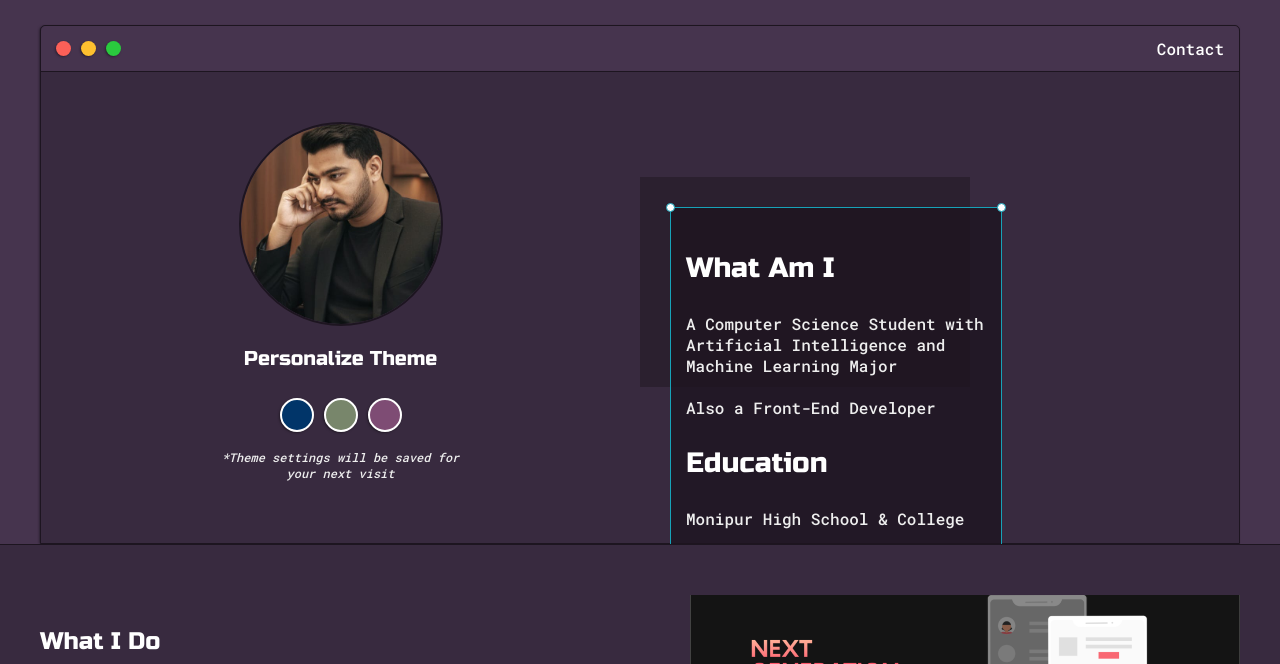
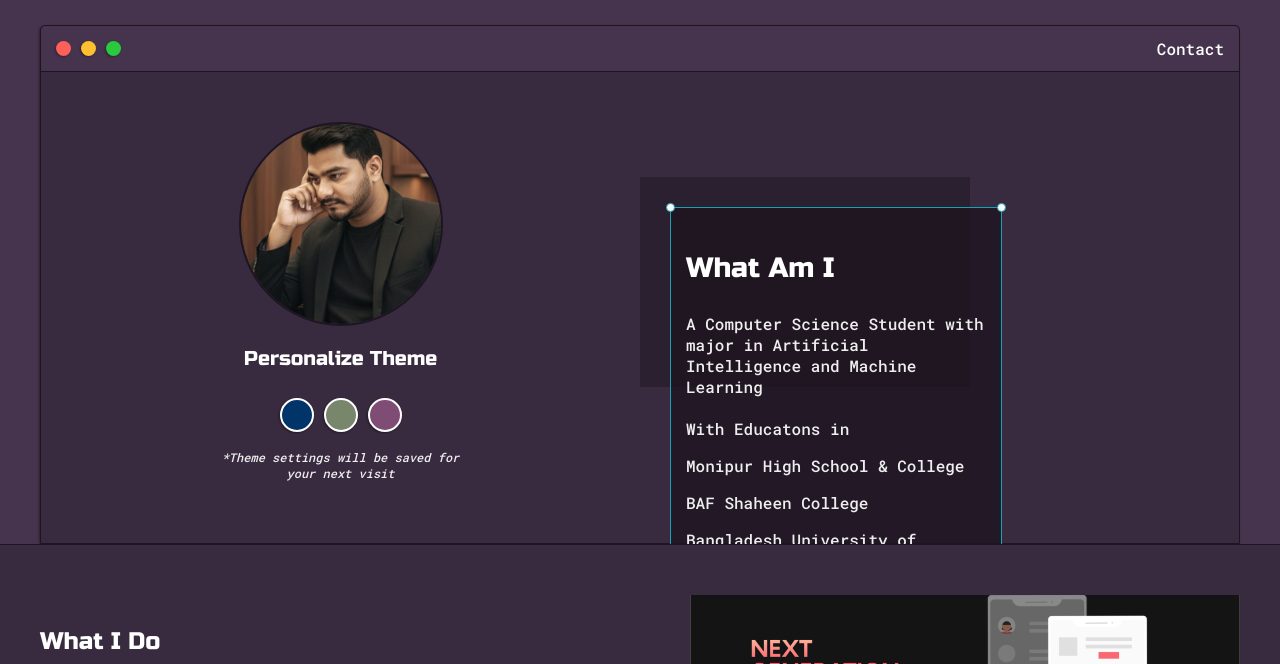
Before and after one commit to pro-ifaz/ifaz, a plain HTML site: page index.html in a window 1280 px wide. Shown: the part 136-800 px from the top of the page. Drawn offline with Linux system fonts and the light colour scheme.

Commit message:
Revise student major and education description
Updated the description of the student major and education.

```diff
--- a/index.html
+++ b/index.html
@@ -45,9 +45,8 @@
             <div id="corner-tl" class="corner"></div>
             <div id="corner-tr" class="corner"></div>
             <h3>What Am I</h3>
-            <p>A Computer Science Student with Artificial Intelligence and Machine Learning Major
-            <br> <br>Also a Front-End Developer</p>
-            <h3>Education</h3>
+            <p>A Computer Science Student with major in Artificial Intelligence and Machine Learning
+            <br> <br>With Educatons in</p>
             <p>Monipur High School & College</p>
             <p>BAF Shaheen College</p>
             <p>Bangladesh University of Business & Technology</p>
```
